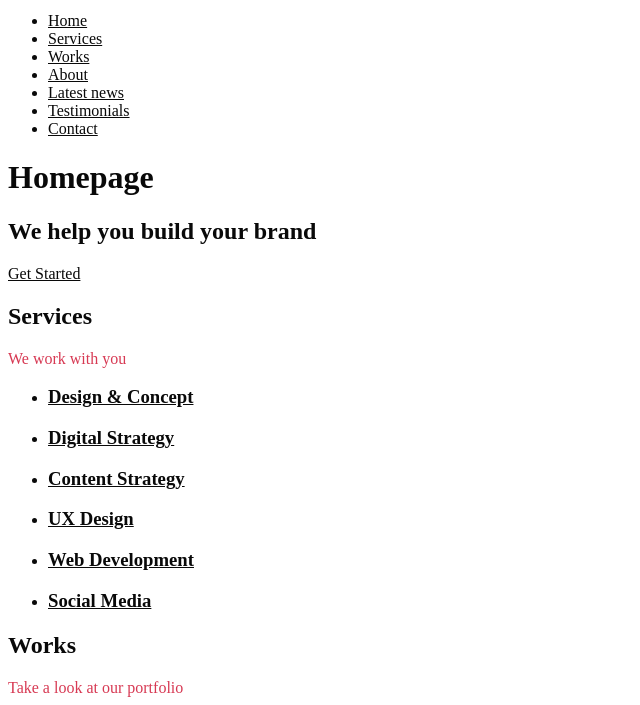
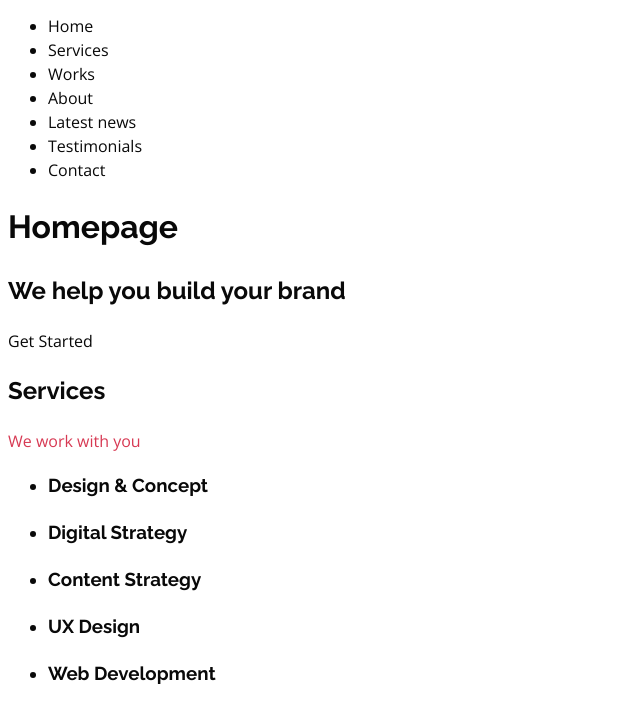
Before and after one commit to maahmoudhamada2/alx-frontend, a plain HTML site: page 0x02-CSS_advanced/index.html in a window 1280 px wide. Shown: the part 56-761 px from the top of the page, without its empty margins (0-640 px from the left). Drawn offline with nearby package versions, Linux system fonts and the light colour scheme.

Commit message:
Submit: 0x02-css_adv --> 9-style.css

```diff
--- a/0x02-CSS_advanced/index.html
+++ b/0x02-CSS_advanced/index.html
@@ -7,7 +7,7 @@
     <meta name="description" content="Description of the page less than 150 characters">
     <link rel="icon" type="image/png" href="images/favicon.jpg">
     <link href="https://fonts.googleapis.com/css?family=Open+Sans:400,700|Raleway:700&display=swap" rel="stylesheet">
-    <link rel='stylesheet' href='styles/3-style.css'>
+    <link rel='stylesheet' href='styles/9-style.css'>
   </head>
   <body>
     <!-- Header -->
--- /dev/null
+++ b/0x02-CSS_advanced/styles/9-style.css
@@ -0,0 +1,66 @@
+/* 9-style.css */
+
+:root {
+  --color-primary: #d73953;
+  --color-black: #090909;
+  --color-white: #ffffff;
+  --color-light-grey: #f3f3f3;
+  --color-dark-grey: #353535;
+  --text-color: var(--color-black);
+  --font-family-base: "Open Sans", "Helvetica Neue", Helvetica, Arial,
+    sans-serif;
+  --font-family-title: Raleway, "Helvetica Neue", Helvetica, Arial, sans-serif;
+  --font-size-small: 1.2rem;
+  --font-size-medium: 1.6rem;
+  --font-size-large: 1.8rem;
+  --font-size-x-large: 2.3rem;
+  --font-size-xx-large: 4.8rem;
+  --font-weight-regular: 400;
+  --font-weight-bold: 700;
+  --line-height-small: 1.2;
+  --line-height-base: 1.5;
+  --line-height-big: 1.8;
+}
+
+html {
+  scroll-behavior: smooth;
+  font-size: 62.5%;
+}
+
+body,
+a {
+  color: var(--text-color);
+}
+
+body {
+  font-family: var(--font-family-base);
+  font-size: var(--font-size-medium);
+  font-weight: var(--font-weight-regular);
+  line-height: var(--line-height-base);
+}
+
+a {
+  text-decoration: none;
+}
+
+.visually_hidden {
+  display: none;
+}
+
+.card-category {
+  color: var(--color-primary);
+}
+
+.section-tagline {
+  color: var(--color-primary);
+}
+
+h1,
+h2,
+h3,
+h4,
+h5,
+h6 {
+  font-family: var(--font-family-title);
+  font-weight: var(--font-weight-bold);
+}
```
